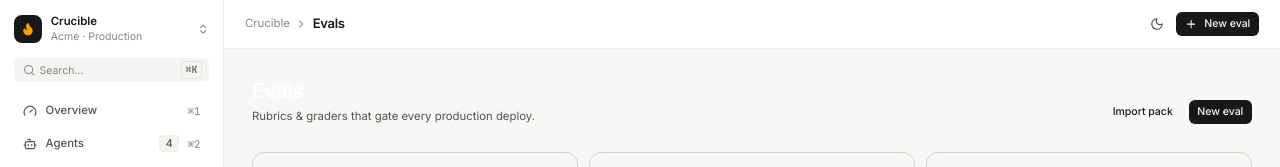
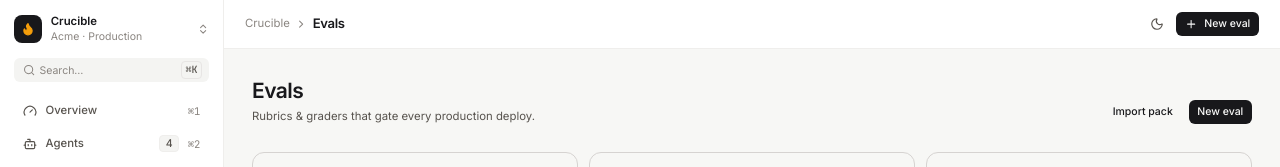
Before and after one commit to Soffi-Originals/crucible-demo, a React (Vite) app: page /evals in a window 1280 px wide. Shown: the top 167 px of the page. Built offline with nearby package versions, Linux system fonts and the light colour scheme.

Commit message:
AI: style(EvalsPage): change heading tone from accent to default
The heading now uses the default tone to render with the standard color-fg token instead of accent styling. This was applied at the component usage site without modifying the underlying Heading component definition.

```diff
--- a/src/pages/EvalsPage.tsx
+++ b/src/pages/EvalsPage.tsx
@@ -9,7 +9,7 @@ export function EvalsPage() {
     <div className="flex flex-col gap-6 p-4 sm:p-6 lg:p-8">
       <div className="flex flex-col gap-3 sm:flex-row sm:items-end sm:justify-between" style={{ marginBottom: '7px' }}>
         <div className="flex flex-col gap-1">
-          <Heading as="h1" size="xl" weight="semibold" tone="accent" className="sm:text-2xl">
+          <Heading as="h1" size="xl" weight="semibold" tone="default" className="sm:text-2xl">
             Evals
           </Heading>
           <Text size="sm" tone="muted">
```
